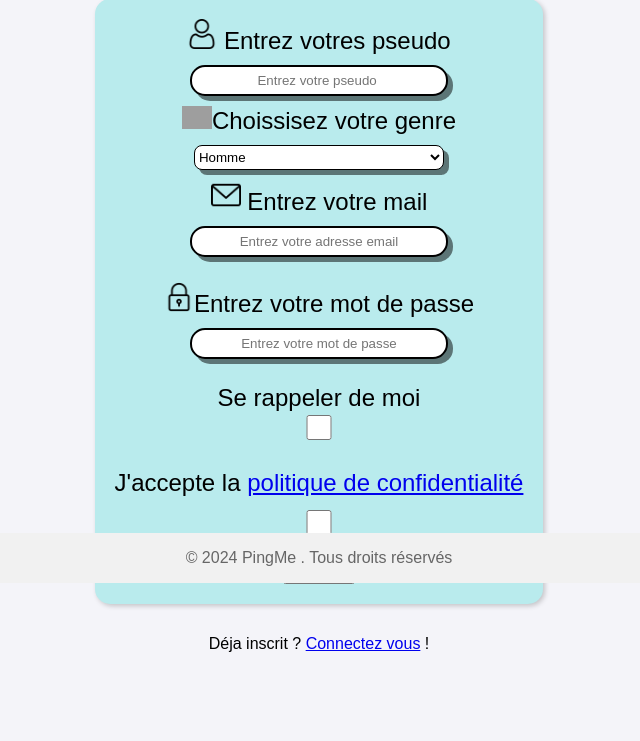
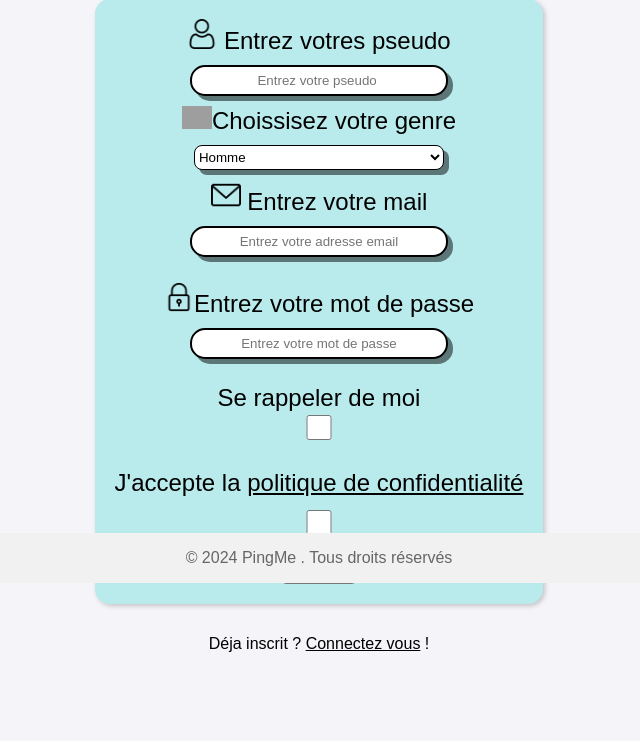
Before and after one commit to Selma-mtch/App_chat, a PHP site: page /html/inscription.html in a window 1280 px wide. Shown: the part 216-957 px from the top of the page, without its empty margins (321-961 px from the left). Run offline with PHP 8.4, Linux system fonts and the light colour scheme; grey boxes are pictures that could not be loaded.

Commit message:
Update general.css

```diff
--- a/web/css/general.css
+++ b/web/css/general.css
@@ -71,3 +71,9 @@ div{
     align-items: center;
     gap:10px;
 }
+
+a{
+    text-decoration:underline;
+    color: inherit;
+
+}
```
